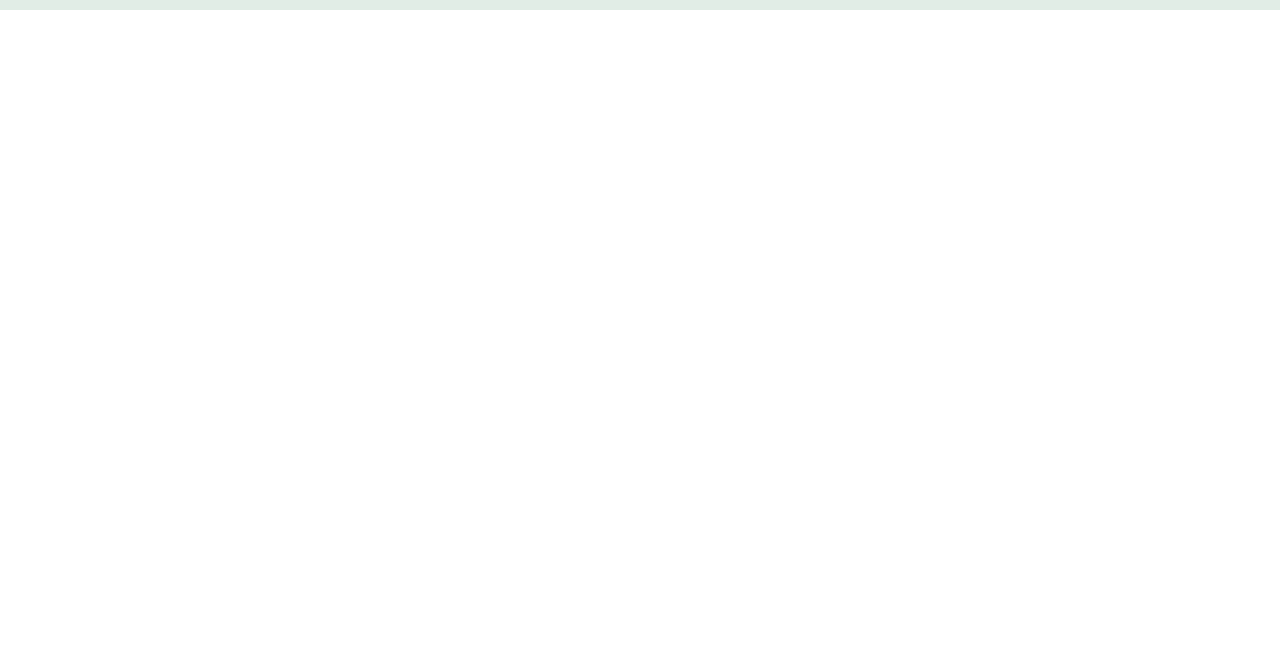
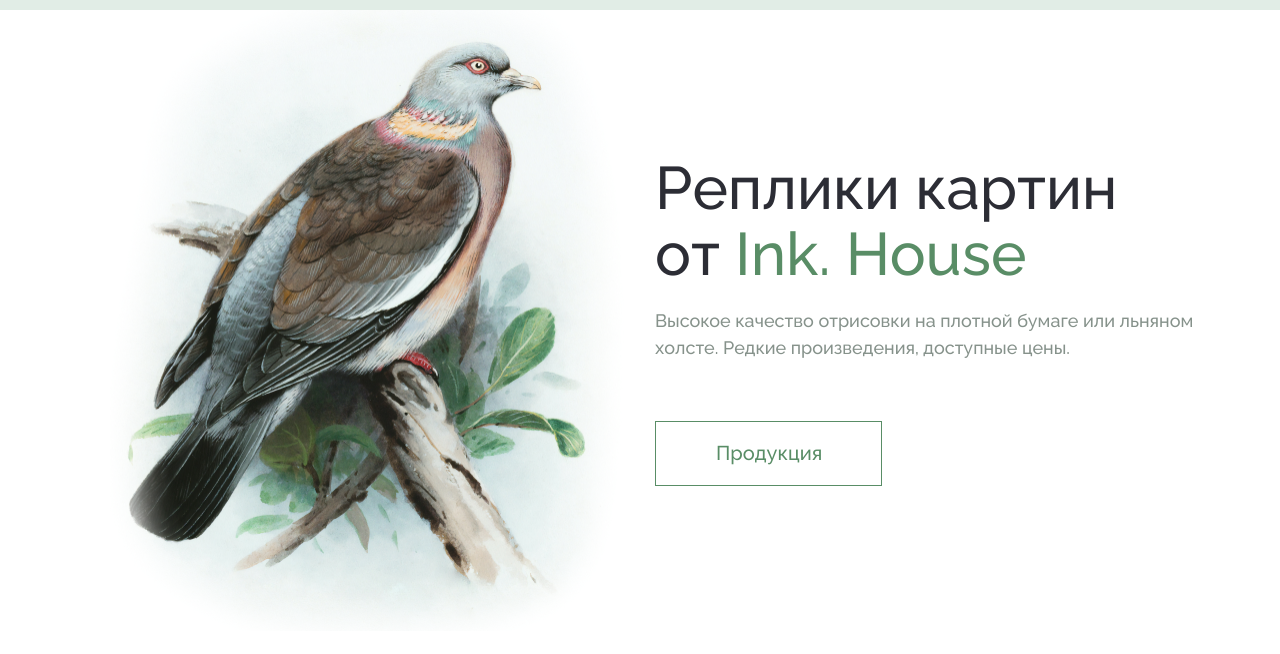
Before and after one commit to codeByVladimir/website__Ink.House, a plain HTML site: page index.html in a window 1280 px wide. Shown: the part 90-744 px from the top of the page. Drawn offline with Linux system fonts and the light colour scheme.

Commit message:
Добавлен hero

```diff
--- a/css/reset.css
+++ b/css/reset.css
@@ -42,3 +42,6 @@ table {
 	border-collapse: collapse;
 	border-spacing: 0;
 }
+a{
+	text-decoration: none;
+}
--- a/css/style.css
+++ b/css/style.css
@@ -1,17 +1,26 @@
 :root{
+    --subtitle-font-size: 18px;
+    --subtitle-line-height: 27px;
+
     --header__font-size: 20px;
     --header__status-color-default: #2C2D35;
     --header__status-color-hover: #598D66;
     --header__status-color-active: #376B44;
+    --header__status-bgclr-focus: #D4E8D9;
+    --header__line-height: 23px;
 
-    --header__status-bgclr-focus: #D4E8D9;
-
-    --header__line-height: 23px;
+    --hero__status-color-hover: #F4F6F5;
+    --hero__status-bgclr-hover: #598D66;
+    --hero__status-color-focus: #598D66;
+    --hero__status-bgclr-focus: #D4E8D9;
+    --hero__status-color-active: #fff;
+    --hero__status-bgclr-active: #376B44;
 }
 body{
     font-family: "Raleway", serif;
     font-weight: 500;
 }
+
 .header{
     width: 100%;
     height: 100px;
@@ -60,6 +69,7 @@ body{
     line-height: var(--header__line-height);
     color: var(--header__status-color-default);
     text-align: center;
+    cursor: pointer;
 }
 .header__nav-item:hover{
     color: var(--header__status-color-hover);
@@ -84,3 +94,76 @@ body{
     width: 22px;
     height: 22px;
 }
+
+
+/*
+    HERO
+    SECTION
+
+*/
+
+.hero{
+    width: 100%;
+    height: 620px;
+}
+.hero__garden{
+    display: grid;
+    grid-template-columns: repeat(2, 1fr);
+    column-gap: 30px;
+}
+.hero__image-wrapper{
+    width: 540px;
+    height: 621px;
+}
+.hero__image{
+    width: 100%;
+    height: 100%;
+    object-fit: cover;
+}
+.hero__about-wrapper{
+    display: flex;
+    flex-direction: column;
+    width: 540px;
+}
+.hero__title{
+    width: 100%;
+    font-size: 60px;
+    line-height: 66px;
+    color: #2C2D35;
+    margin-top: 145px;
+}
+.title__decoration{
+    color: #598D66;
+    font-size: 60px;
+    line-height: 66px;
+}
+.hero__subtitle{
+    width: 100%;
+    color: #86928B;
+    margin-top: 20px;
+    font-size: var(--subtitle-font-size);
+    line-height: var(--subtitle-line-height);
+}
+.hero__button{
+    width: 227px;
+    height: 65px;
+    padding: 20px 60px;
+    border: 1px solid #598D66;
+    font-size: 20px;
+    line-height: 23px;
+    color: #598D66;
+    text-align: center;
+    margin-top: 60px;
+}
+.hero__button:hover{
+    background-color: var(--hero__status-bgclr-hover);
+    color: var(--hero__status-color-hover);
+}
+.hero__button:focus{
+    background-color: var(--hero__status-bgclr-focus);
+    color: var(--hero__status-color-focus);
+}
+.hero__button:active{
+    background-color: var(--hero__status-bgclr-active);
+    color: var(--hero__status-color-active);
+}
--- a/index.html
+++ b/index.html
@@ -16,7 +16,7 @@
         <div class="container">
             <div class="header__wrapper">
                 <a class="header__logo" href="#">
-                    <img class="header__logo-img" src="/img/star-logo.svg" alt="Логотип">
+                    <img class="header__logo-img" src="./img/star-logo.svg" alt="Логотип">
                     <h1 class="header__logo-title">Ink. House</h1>
                 </a>
                 <nav class="header__nav">
@@ -34,5 +34,21 @@
             </div>
         </div>
     </header>
+    <main class="main">
+        <section class="hero">
+            <div class="container">
+                <div class="hero__garden">
+                    <div class="hero__image-wrapper">
+                        <img class="hero__image" src="./img/hero__image.png" alt="Картинка секции">
+                    </div>
+                    <div class="hero__about-wrapper">
+                        <h1 class="hero__title">Реплики картин от <span class="title__decoration">Ink. House</span></h1>
+                        <h2 class="hero__subtitle">Высокое качество отрисовки на плотной бумаге или льняном холсте. Редкие произведения, доступные цены.</h2>
+                        <a  class="hero__button" href="#">Продукция</a>
+                    </div>
+                </div>
+            </div>
+        </section>
+    </main>
 </body>
 </html>
```
Also changed, not shown: img/hero__image.png (added).
